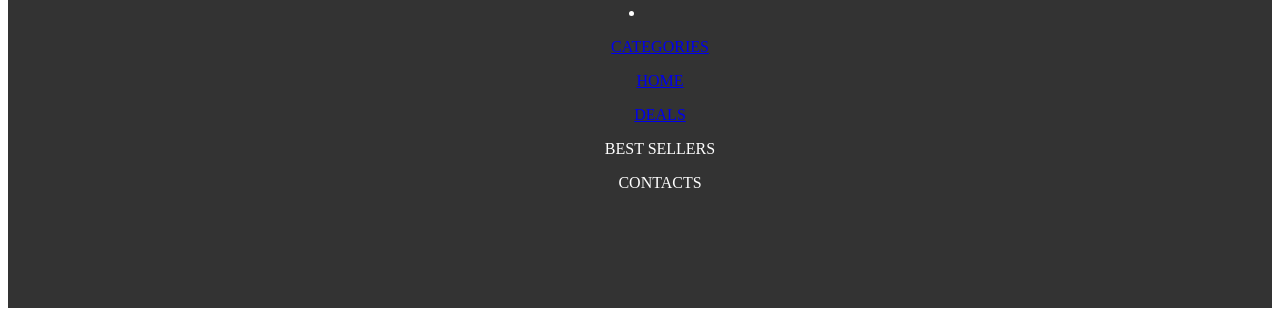
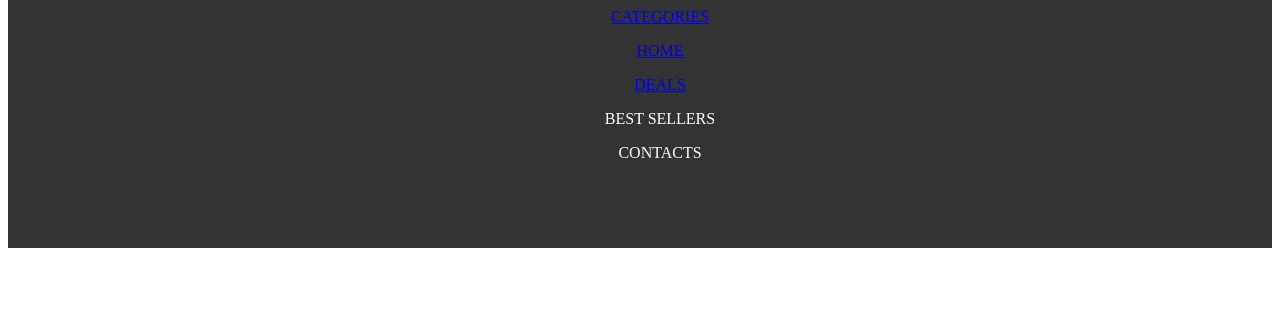
Before and after one commit to SaifAli221211995/electronic, a plain HTML site: page index.html in a window 1280 px wide. Shown: the part 1859-2176 px from the top of the page. After the commit the page ends 2116 px from the top, so only its background shows below. Drawn offline with Linux system fonts and the light colour scheme.

Commit message:
Update index.html

```diff
--- a/index.html
+++ b/index.html
@@ -9,7 +9,7 @@
         footer{
             background-color: #333;
             color:white;
-            padding: 100px;
+            padding: 70px;
             text-align: center;
             position:fixed;
             bottom: 0.1em;
```
